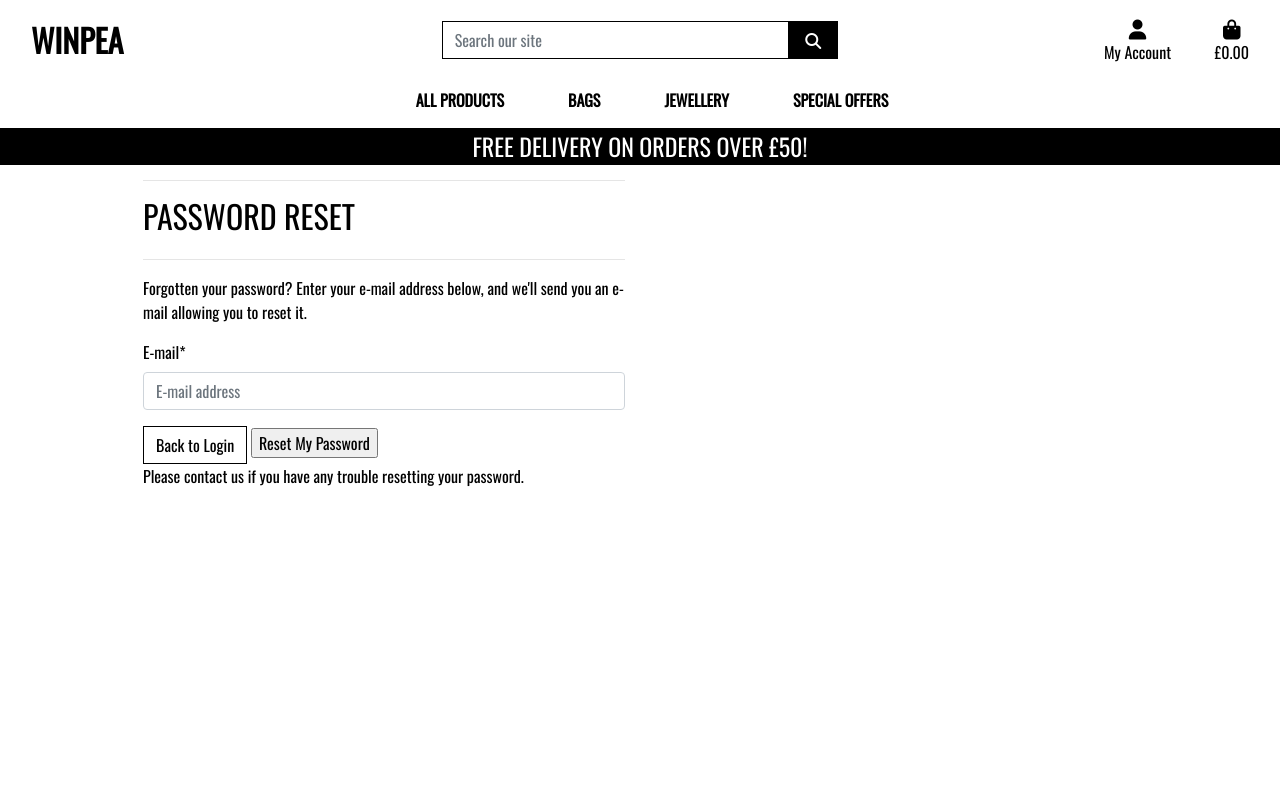
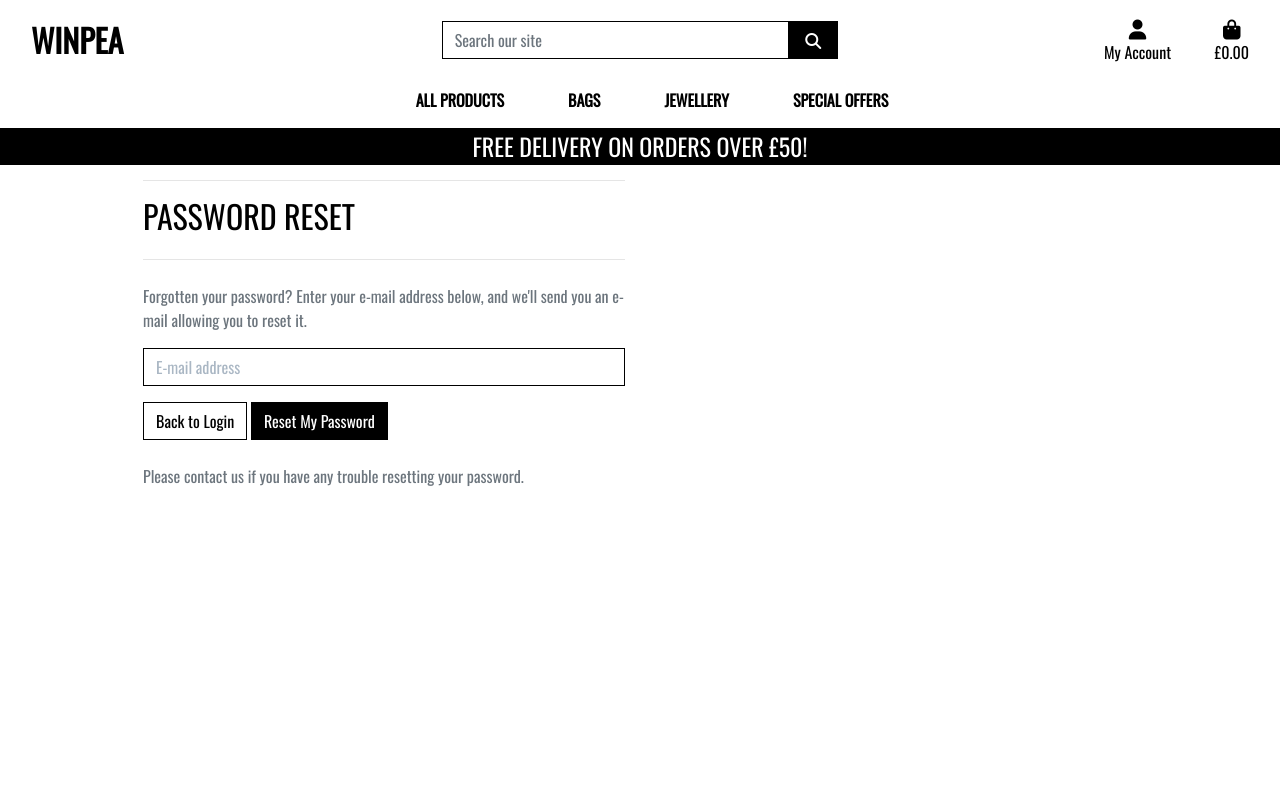
Before and after one commit to LewisHaZ/CI_PP5_WINPEA, a Django app: page /accounts/password/reset/ in a window 1280 px wide. Run offline with Django 3.2, Linux system fonts and the light colour scheme; some libraries are stand-ins or nearby versions.

Commit message:
Updated allauth templates further and tested profiles

```diff
--- a/profiles/templates/profiles/profile.html
+++ b/profiles/templates/profiles/profile.html
@@ -23,4 +23,5 @@
                 <hr>
             </div>
         </div>
+        {{ profile }}
 {% endblock %}
--- a/static/css/base.css
+++ b/static/css/base.css
@@ -180,6 +180,60 @@ a.category-badge > span.badge:hover {
   }
 }
 
+/* Allauth form formatting */
+
+.allauth-form-inner-content p {
+    margin-top: 1.5rem; /* mt-4 */
+    color: #6c757d; /* text-secondary */
+}
+
+.allauth-form-inner-content input {
+    border-color: #000;
+    border-radius: 0;
+}
+
+.allauth-form-inner-content label:not([for='id_remember']) {
+    display: none;
+}
+
+.allauth-form-inner-content input::placeholder {
+    color: #aab7c4;
+}
+
+.allauth-form-inner-content button,
+.allauth-form-inner-content input[type='submit'] {
+	/* btn */
+	display: inline-block;
+    font-weight: 400;
+    color: #fff;
+    text-align: center;
+    vertical-align: middle;
+    -webkit-user-select: none;
+    -moz-user-select: none;
+    -ms-user-select: none;
+    user-select: none;
+    background-color: #000;
+    border: 1px solid #000;
+    padding: .375rem .75rem;
+    font-size: 1rem;
+    line-height: 1.5;
+    border-radius: 0;
+
+    /* standard bootstrap btn transitions */
+    transition: color .15s ease-in-out,background-color .15s ease-in-out,border-color .15s ease-in-out,box-shadow .15s ease-in-out;
+}
+
+.allauth-form-inner-content button:hover,
+.allauth-form-inner-content input[type='submit']:hover {
+	color: #fff;
+    background-color: #222;
+    border-color: #222;
+}
+
+.allauth-form-inner-content a {
+	color: #17a2b8; /* text-info */
+}
+
 /* fixed top navbar only on medium and up */
 @media (min-width: 992px) {
     .fixed-top-desktop-only {
--- a/templates/allauth/account/email_confirm.html
+++ b/templates/allauth/account/email_confirm.html
@@ -6,7 +6,7 @@
 {% block head_title %}{% trans "Confirm E-mail Address" %}{% endblock %}
 
 
-{% block content %}
+{% block inner_content %}
 <hr>
 <h2 class="logo-font mb-4">{% trans "Confirm Email Address" %}</h2>
 <hr>
--- a/templates/base.html
+++ b/templates/base.html
@@ -73,7 +73,7 @@
                       {% if request.user.is_superuser %}
                         <a href="" class="dropdown-item">Product Management</a>
                       {% endif %}
-                      <a href="" class="dropdown-item">My Profile</a>
+                      <a href="{% url 'profile' %}" class="dropdown-item">My Profile</a>
                       <a href="{% url 'account_logout' %}" class="dropdown-item">Logout</a>
                     {% else %}
                       <a href="{% url 'account_signup' %}" class="dropdown-item">Register</a>
```
Also changed, not shown: profiles/views.py (+6 -3 lines), db.sqlite3.
